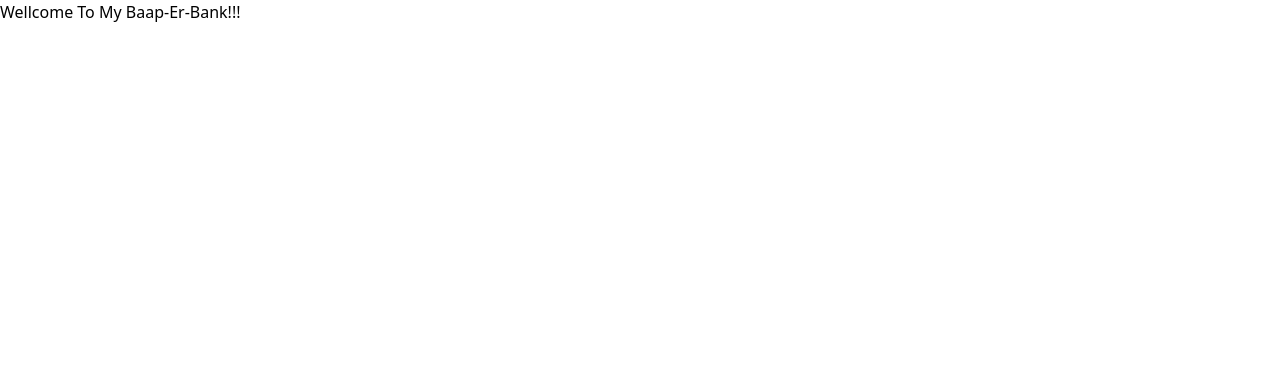
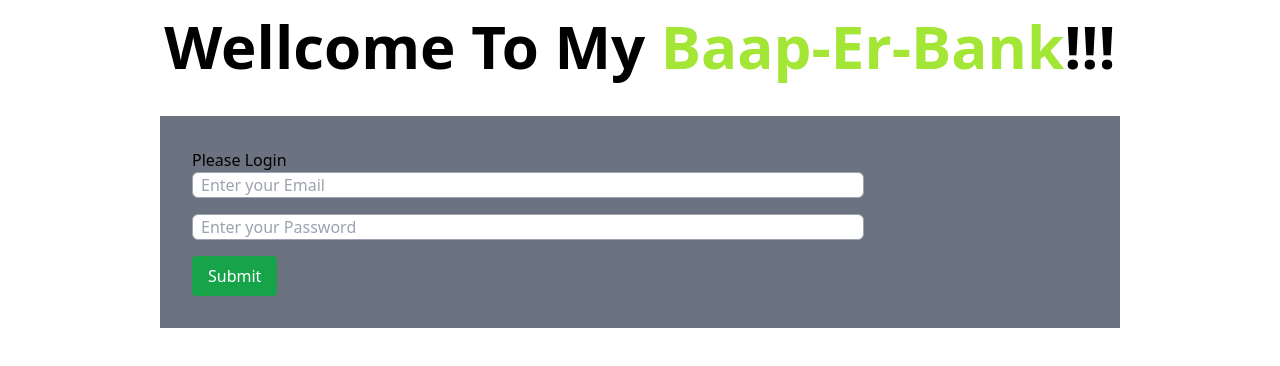
Before and after one commit to nadimahmed1/Baaper-Bank-Precties, a plain HTML site: page index.html in a window 1280 px wide. Drawn offline with nearby package versions, Linux system fonts and the light colour scheme.

Commit message:
login disign add

```diff
--- a/index.html
+++ b/index.html
@@ -12,8 +12,24 @@
 
 <body>
     <header>
-        <h1>Wellcome To My Baap-Er-Bank!!!</h1>
+        <h1 class="font-bold text-6xl text-center mt-4">Wellcome To My <span
+                class="text-lime-400">Baap-Er-Bank</span>!!!</h1>
     </header>
+    <main class="">
+        <section class="bg-gray-500	w-3/4 mx-auto mt-10 p-8">
+            <h2>Please Login</h2>
+
+            <div>
+                <input class="border rounded-md border-gray-400 block w-3/4 mb-4 px-2" type="text"
+                    placeholder="Enter your Email">
+                <input class="border rounded-md border-gray-400 block w-3/4 mb-4 px-2" type="password" name="" id=""
+                    placeholder="Enter your Password">
+                <button class="bg-green-600 px-4 py-2 rounded text-white font-medium">Submit</button>
+            </div>
+
+        </section>
+    </main>
+    <script src="js/login.js"></script>
 </body>
 
 </html>
```
Also changed, not shown: js/login.js (added).
